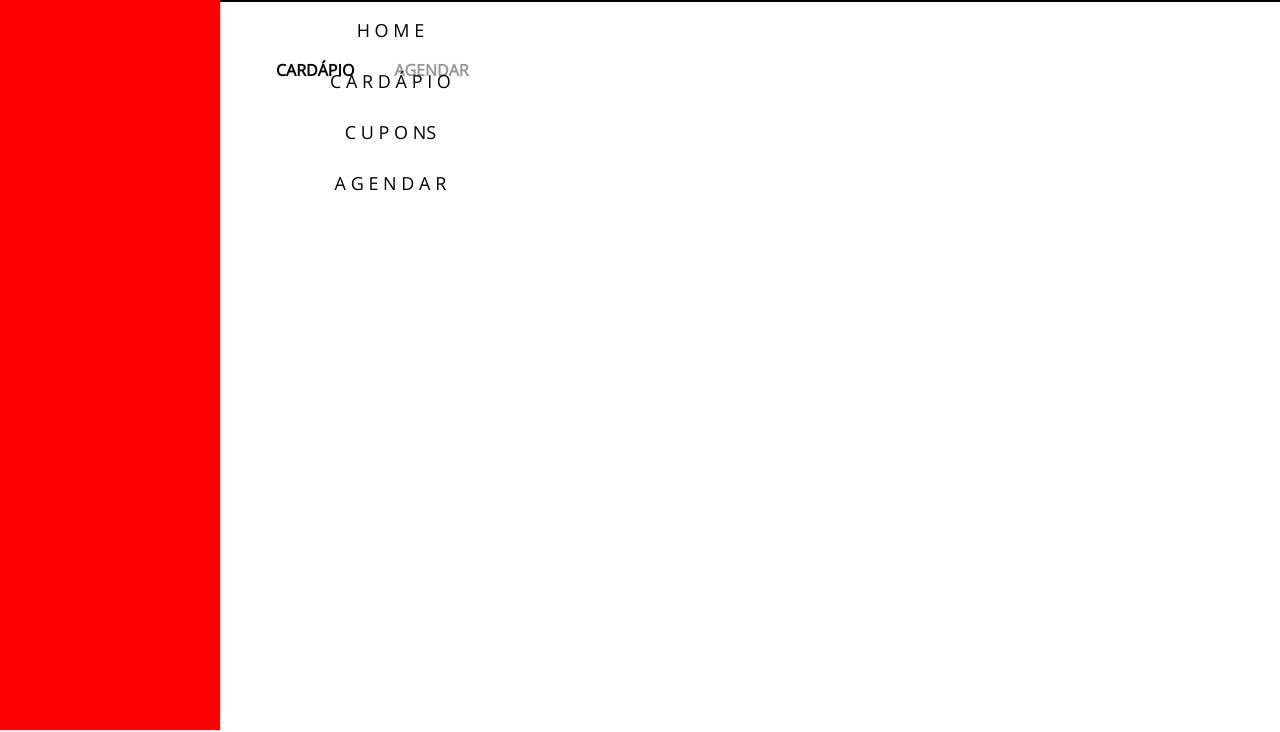
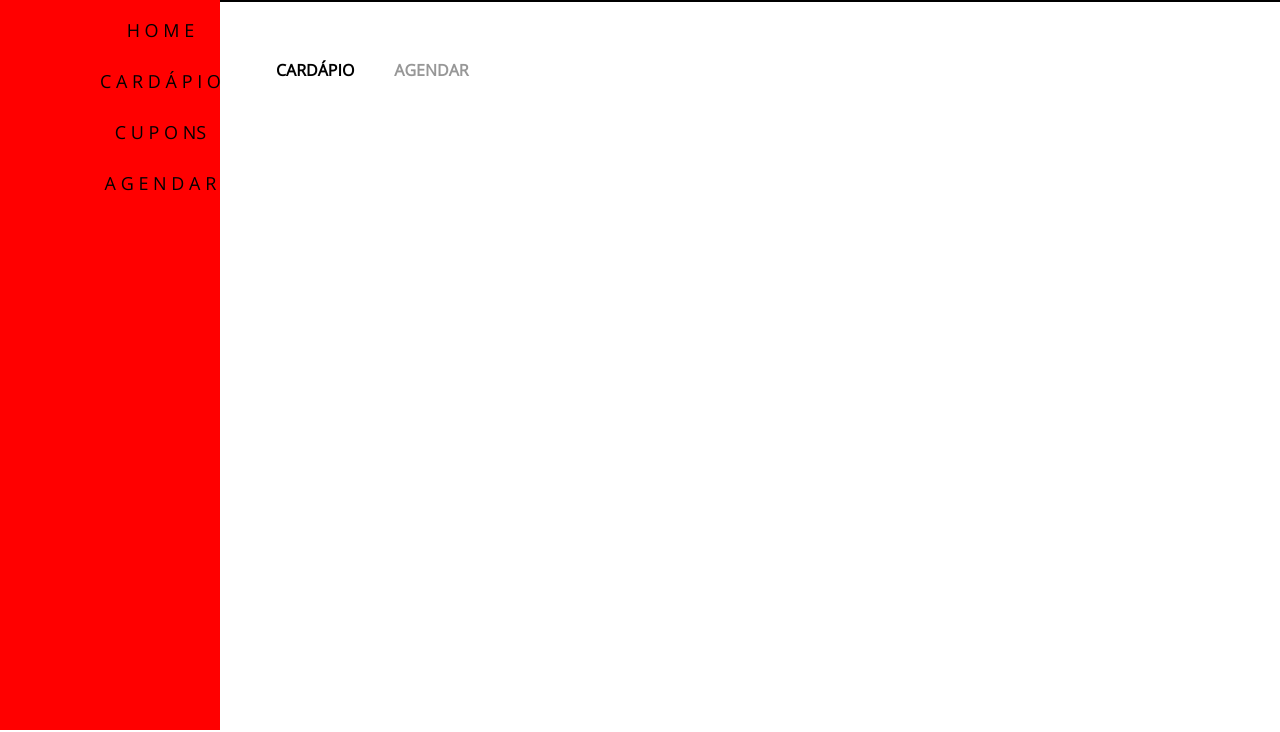
Before and after one commit to IMarkinI/imarkini.github.io, a plain HTML site: page index.html in a window 1280 px wide. Both pictures are taken after a click on the element 37 px from the left and 35 px from the top of the page. Shown: the part 68-800 px from the top of the page. Drawn offline with nearby package versions, Linux system fonts and the light colour scheme.

Commit message:
main
mani

```diff
--- a/componets/botão3linhas.css
+++ b/componets/botão3linhas.css
@@ -33,7 +33,7 @@
 }
 .nav {
     padding: 0;
-    margin: 0 330px;
+    margin: 0 100px;
     text-align: center;
     transition: 0.3s ease;
     display: none;
```
